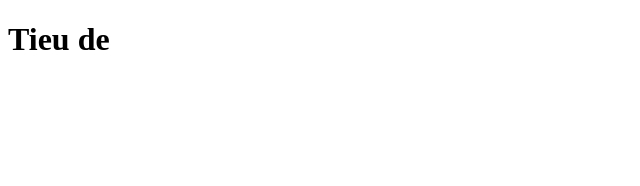
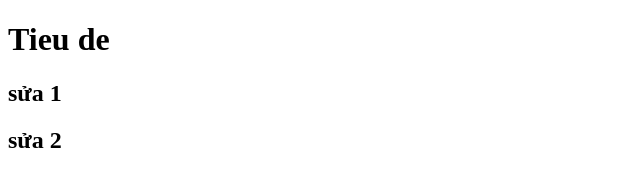
Before and after one commit to Huyk95/duan6, a plain HTML site: page index.html in a window 1280 px wide. Shown: the whole page, without its empty margins (0-640 px from the left). Drawn offline with Linux system fonts and the light colour scheme.

Commit message:
sửa lần 1

```diff
--- a/index.html
+++ b/index.html
@@ -7,5 +7,7 @@
   </head>
   <body>
     <h1>Tieu de</h1>
+    <h2>sửa 1</h2>
+    <h2>sửa 2</h2>
   </body>
 </html>
```
